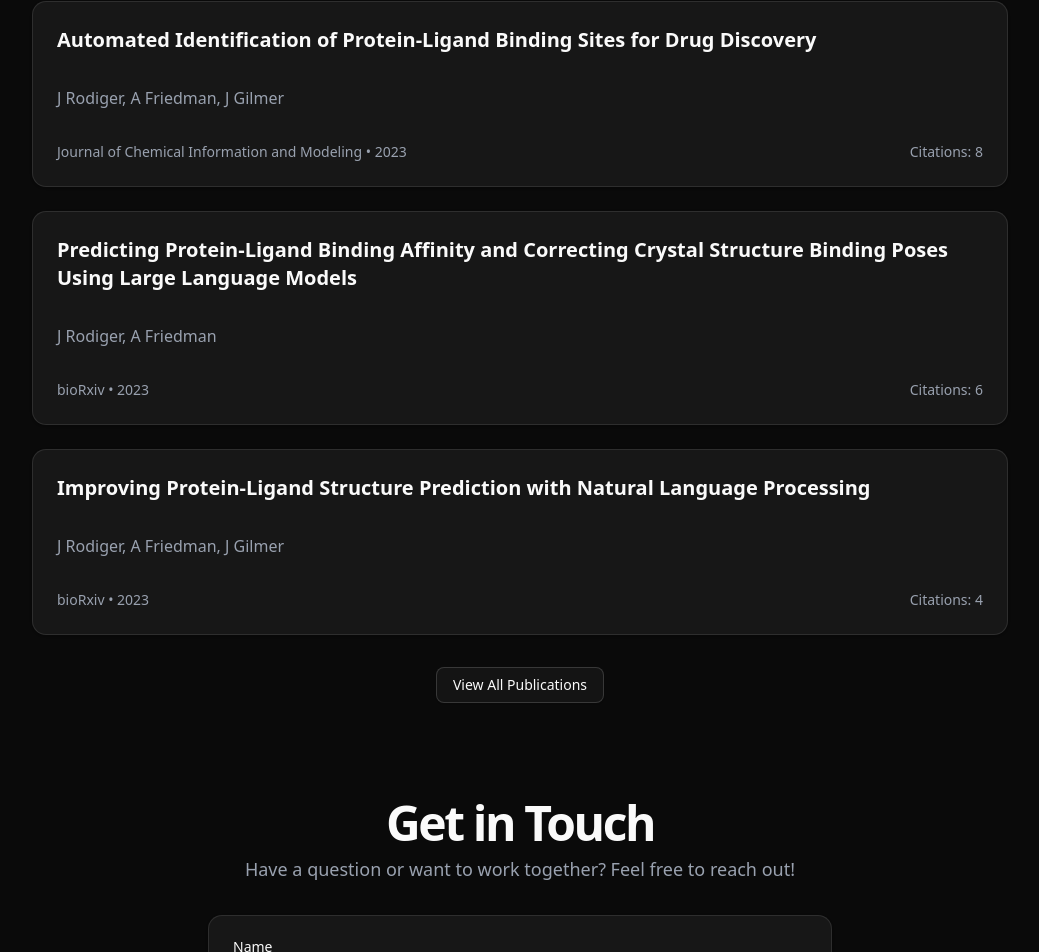
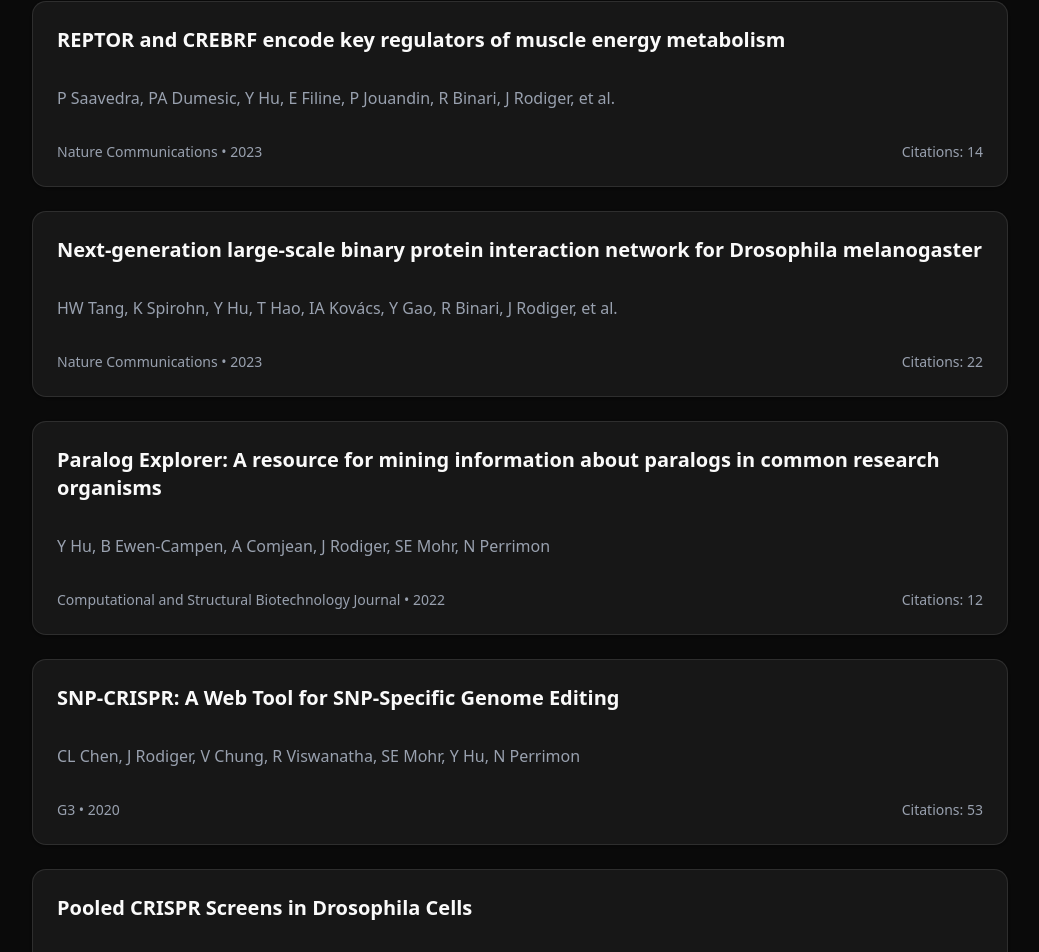
Before and after one commit to jrodiger/portfolio, a Next.js app: page / in a window 1280 px wide. Shown: the part 1355-2307 px from the top of the page, without its empty margins (120-1159 px from the left). Built offline with nearby package versions, Linux system fonts and the light colour scheme; no server answers.

Commit message:
updated publications list

```diff
--- a/src/components/Publications.tsx
+++ b/src/components/Publications.tsx
@@ -5,7 +5,7 @@ import Link from "next/link";
 interface Publication {
   title: string;
   authors: string;
-  venue: string;
+  publisher: string;
   year: number;
   citations: number;
   url: string;
@@ -13,28 +13,44 @@ interface Publication {
 
 const publications: Publication[] = [
   {
-    title: "Automated Identification of Protein-Ligand Binding Sites for Drug Discovery",
-    authors: "J Rodiger, A Friedman, J Gilmer",
-    venue: "Journal of Chemical Information and Modeling",
+    title: "REPTOR and CREBRF encode key regulators of muscle energy metabolism",
+    authors: "P Saavedra, PA Dumesic, Y Hu, E Filine, P Jouandin, R Binari, J Rodiger, et al.",
+    publisher: "Nature Communications",
     year: 2023,
-    citations: 8,
-    url: "https://pubs.acs.org/doi/10.1021/acs.jcim.3c00788",
+    citations: 14,
+    url: "https://www.nature.com/articles/s41467-023-40595-1",
   },
   {
-    title: "Predicting Protein-Ligand Binding Affinity and Correcting Crystal Structure Binding Poses Using Large Language Models",
-    authors: "J Rodiger, A Friedman",
-    venue: "bioRxiv",
+    title: "Next-generation large-scale binary protein interaction network for Drosophila melanogaster",
+    authors: "HW Tang, K Spirohn, Y Hu, T Hao, IA Kovács, Y Gao, R Binari, J Rodiger, et al.",
+    publisher: "Nature Communications",
     year: 2023,
-    citations: 6,
-    url: "https://www.biorxiv.org/content/10.1101/2023.09.11.557141v1.abstract",
+    citations: 22,
+    url: "https://www.nature.com/articles/s41467-023-37876-0",
   },
   {
-    title: "Improving Protein-Ligand Structure Prediction with Natural Language Processing",
-    authors: "J Rodiger, A Friedman, J Gilmer",
-    venue: "bioRxiv",
-    year: 2023,
-    citations: 4,
-    url: "https://www.biorxiv.org/content/10.1101/2023.02.03.526917v1.abstract",
+    title: "Paralog Explorer: A resource for mining information about paralogs in common research organisms",
+    authors: "Y Hu, B Ewen-Campen, A Comjean, J Rodiger, SE Mohr, N Perrimon",
+    publisher: "Computational and Structural Biotechnology Journal",
+    year: 2022,
+    citations: 12,
+    url: "https://www.sciencedirect.com/science/article/pii/S2001037022005359",
+  },
+  {
+    title: "SNP-CRISPR: A Web Tool for SNP-Specific Genome Editing",
+    authors: "CL Chen, J Rodiger, V Chung, R Viswanatha, SE Mohr, Y Hu, N Perrimon",
+    publisher: "G3",
+    year: 2020,
+    citations: 53,
+    url: "https://academic.oup.com/g3journal/article/10/2/489/6026318",
+  },
+  {
+    title: "Pooled CRISPR Screens in Drosophila Cells",
+    authors: "R Viswanatha, R Brathwaite, Y Hu, Z Li, J Rodiger, P Merckaert, V Chung, et al.",
+    publisher: "Current Protocols in Molecular Biology",
+    year: 2019,
+    citations: 13,
+    url: "https://currentprotocols.onlinelibrary.wiley.com/doi/10.1002/cpmb.111",
   },
 ];
 
@@ -75,7 +91,7 @@ export function Publications() {
                   <p className="text-gray-500 dark:text-gray-400 mb-2">{pub.authors}</p>
                   <div className="flex items-center justify-between">
                     <p className="text-sm text-gray-500 dark:text-gray-400">
-                      {pub.venue} • {pub.year}
+                      {pub.publisher} • {pub.year}
                     </p>
                     <p className="text-sm text-gray-500 dark:text-gray-400">
                       Citations: {pub.citations}
```
